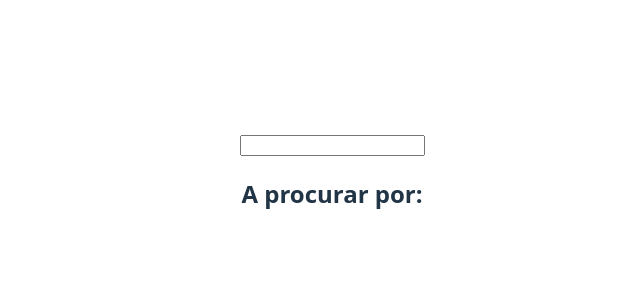
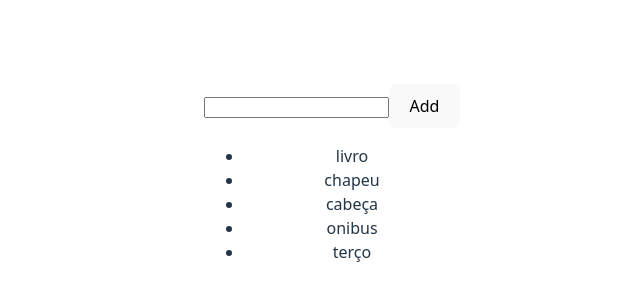
Before and after one commit to chansdev/commits-fullstack, a React (Vite) app: page / in a window 1280 px wide. Shown: the part 218-518 px from the top of the page, without its empty margins (308-948 px from the left). Built offline with nearby package versions, Linux system fonts and the light colour scheme.

Commit message:
atividade 5 slide 12

```diff
--- a/src/App.jsx
+++ b/src/App.jsx
@@ -2,13 +2,13 @@ import { useState } from 'react'
 import reactLogo from './assets/react.svg'
 import viteLogo from '/vite.svg'
 import './App.css'
-import FiltroPesquisa from './components/FiltroPesquisa.jsx'
+import Carrinho from './components/Carrinho.jsx'
 
 function App() {
 
   return (
     <>
-    <FiltroPesquisa />
+    <Carrinho/>
     </>
   )
 }
--- /dev/null
+++ b/src/components/Carrinho.jsx
@@ -0,0 +1,35 @@
+import { useState } from 'react'
+
+function Carrinho() {
+  const [items, setItems] = useState(['livro', 'chapeu', 'cabeça', 'onibus', 'terço']);
+  const [valorInput, setValorInput] = useState('');
+
+  function setarValorInput(event) {
+    setValorInput(event.target.value);
+  }
+
+  function addItem() {
+    if (valorInput.trim() !== '') {
+      setItems([...items, valorInput]);
+      setValorInput('');
+    }
+  }
+
+  return (
+    <>
+      <input
+        type="text"
+        value={valorInput}
+        onChange={setarValorInput}
+      />
+      <button onClick={addItem}>Add</button>
+      <ul>
+        {items.map(item => (
+          <li key={item}>{item}</li>
+        ))}
+      </ul>
+    </>
+  );
+}
+
+export default Carrinho;
--- a/src/components/filtroPesquisa.jsx
+++ /dev/null
@@ -1,21 +0,0 @@
-import { useState } from 'react'
-
-function FiltroBusca() {
-
-    const [busca, setBusca] = useState("")
-    function setarBusca(event) {
-        setBusca(event.target.value)
-    }
-
-    return (
-        <>
-            <form action="./">
-                <input type="text" id="busca" onInput={setarBusca}/>
-            </form>
-
-            <h2>A procurar por: {busca}</h2>
-        </>
-    )
-}
-
-export default FiltroBusca
```
Also changed, not shown: package.json (+6 -6 lines), 1 other file (tests, documents, lock files or other folders).
